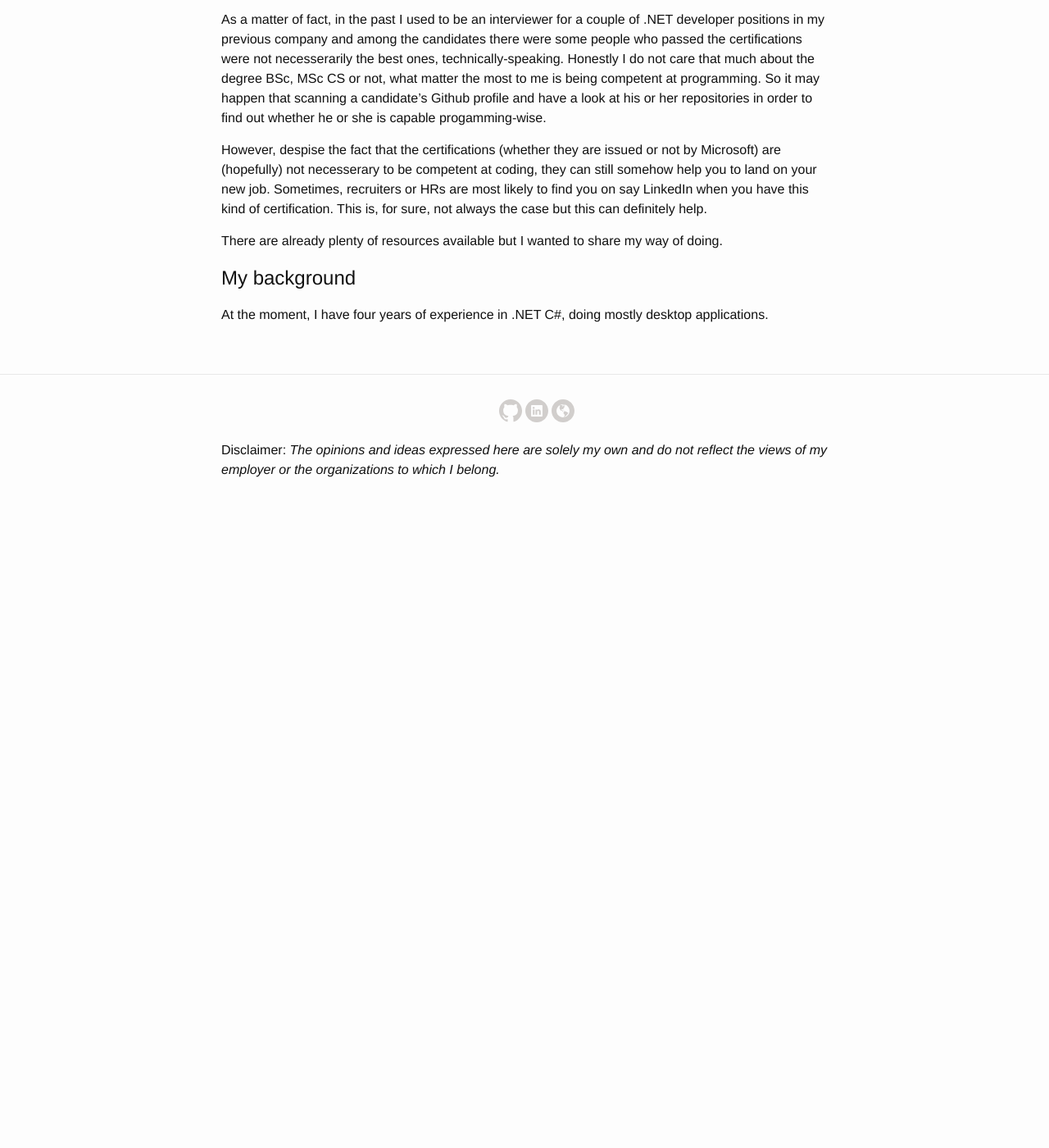
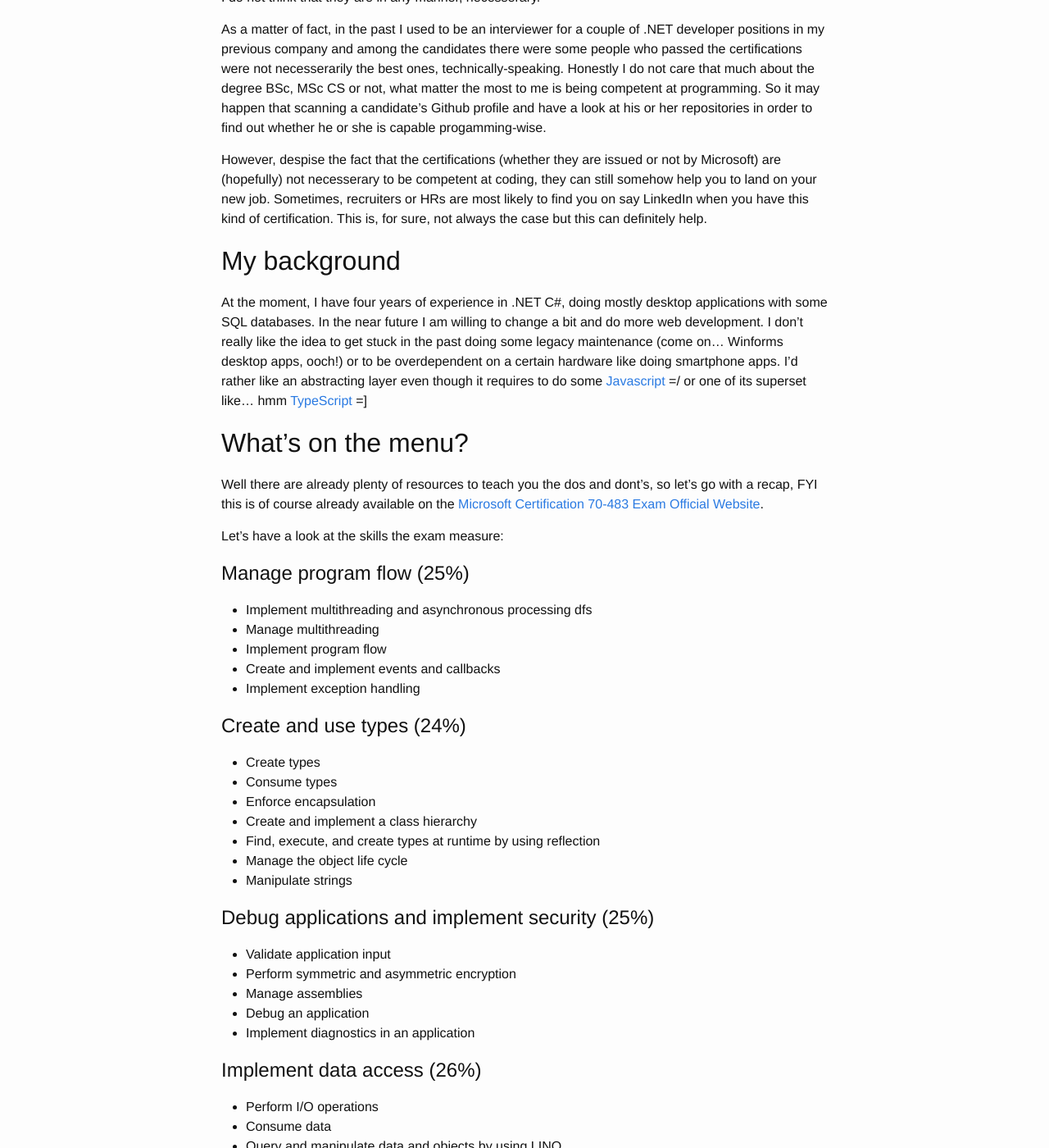
Before and after one commit to Etnath/ehouarn-perret.github.io, a Jekyll site: the page built from _posts/2016-03-09-microsoft-certification-70-483.markdown, in a window 1280 px wide and 1400 px high, scrolled down 383 px. Shown: the whole window at 82% size. Built offline with Jekyll 4.4.1, drawn with Linux system fonts in a browser that asks for light colours; comment, search, counter and statistics services are not loaded; before the commit the page ends 1013 px from its top, so only the background shows below that; some of the changed text lies outside the part shown.

Commit message:
post modifications

```diff
--- a/_posts/2016-03-08-hello-github-pages.markdown
+++ b/_posts/2016-03-08-hello-github-pages.markdown
@@ -25,6 +25,7 @@
  See below...
 
 **[EDIT]**
+# The trick: read the official document, thoroughly :x
 
 I got my answer thanks to the articles below:
 
--- a/_posts/2016-03-09-microsoft-certification-70-483.markdown
+++ b/_posts/2016-03-09-microsoft-certification-70-483.markdown
@@ -7,14 +7,63 @@
 This is a first post part of a short series about how to prepare some Microsoft Certifications.
 
 
-# My opinion about certifications
+## My opinion about certifications
 Let me make this  clear I don't think certifications are making in any way a developer better at coding. So I do not think that they are in any manner, necesserary.
 
 As a matter of fact, in the past I used to be an interviewer for a couple of .NET developer positions in my previous company and among the candidates there were some people who passed the certifications were not necesserarily the best ones, technically-speaking. Honestly I do not care that much about the degree BSc, MSc CS or not, what matter the most to me is being competent at programming. So it may happen that scanning a candidate's Github profile and have a look at his or her repositories in order to find out whether he or she is capable progamming-wise.
 
 However, despise the fact that the certifications (whether they are issued or not by Microsoft) are (hopefully) not necesserary to be competent at coding, they can still somehow help you to land on your new job. Sometimes, recruiters or HRs are most likely to find you on say LinkedIn when you have this kind of certification. This is, for sure, not always the case but this can definitely help.
 
-There are already plenty of resources available but I wanted to share my way of doing.
+## My background
+At the moment, I have four years of experience in .NET C#, doing mostly desktop applications with some SQL databases. In the near future I am willing to change a bit and do more web development. I don't really like the idea to get stuck in the past doing some legacy maintenance (come on... Winforms desktop apps, ooch!) or to be overdependent on a certain hardware like doing smartphone apps. I'd rather like an abstracting layer even though it requires to do some [Javascript] =/ or one of its superset like... hmm [TypeScript] =]
 
-# My background
-At the moment, I have four years of experience in .NET C#, doing mostly desktop applications.
+[Javascript]: https://en.wikipedia.org/wiki/JavaScript
+[TypeScript]: https://en.wikipedia.org/wiki/TypeScript
+
+## What's on the menu?
+Well there are already plenty of resources to teach you the dos and dont's, so let's go with a recap, FYI this is of course already available on the [Microsoft Certification 70-483 Exam Official Website].
+
+Let's have a look at the skills the exam measure:
+
+# Manage program flow (25%)
+- Implement multithreading and asynchronous processing
+  dfs
+- Manage multithreading
+- Implement program flow
+- Create and implement events and callbacks
+- Implement exception handling
+
+# Create and use types (24%)
+- Create types
+- Consume types
+- Enforce encapsulation
+- Create and implement a class hierarchy
+- Find, execute, and create types at runtime by using reflection
+- Manage the object life cycle
+- Manipulate strings
+
+# Debug applications and implement security (25%)
+- Validate application input
+- Perform symmetric and asymmetric encryption
+- Manage assemblies
+- Debug an application
+- Implement diagnostics in an application
+
+# Implement data access (26%)
+- Perform I/O operations
+- Consume data
+- Query and manipulate data and objects by using LINQ
+- Serialize and deserialize data
+- Store data in and retrieve data from collections
+
+Among the resources that Microsoft is suggesting to pass the exam there are:
+
+-
+- This video on [Channel 9]
+- The book [Programming in C# Exam Ref 70-483]
+- MVA Training
+
+[Microsoft Certification 70-483 Exam Official Website]: https://www.microsoft.com/en-us/learning/exam-70-483.aspx
+[Channel 9]: https://channel9.msdn.com/Blogs/mcpexamprep/70-483-Programming-in-C
+[Programming in C# Exam Ref 70-483]: https://www.microsoftpressstore.com/store/exam-ref-70-483-programming-in-c-sharp-9780735676824
+[MVA Training (pdf + videos)]: https://mva.microsoft.com/en-US/training-courses/programming-in-c-jump-start-14254
```
